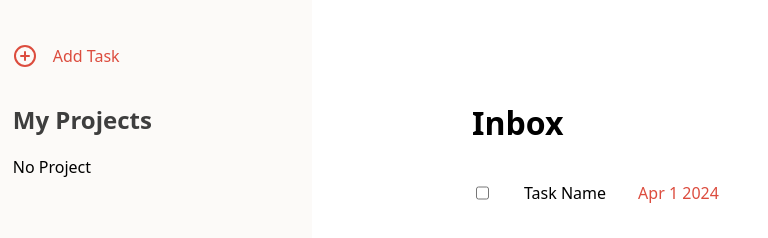
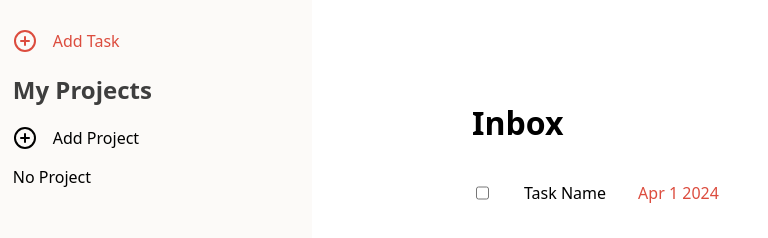
Before and after one commit to sandfortw/odin-todo-list, a website built with webpack: page src/index.html in a window 1280 px wide. Shown: the whole page, without its empty margins (0-768 px from the left). Built offline with nearby package versions, Linux system fonts and the light colour scheme.

Commit message:
Create add-project button in nav

```diff
--- a/src/createAddProjectButton.js
+++ /dev/null
@@ -1,10 +0,0 @@
-
-function createAddTaskButton(){
-  let p = document.querySelector('#add-task-container')
-  let span = document.createElement('p')
-  span.textContent = 'Add Task'
-  p.appendChild(span)
-  return p
-}
-
-export default createAddTaskButton()
--- a/src/index.html
+++ b/src/index.html
@@ -11,9 +11,14 @@
     <div id="add-task-button">
       <p id="add-task-container">
         <svg xmlns="http://www.w3.org/2000/svg" width="24" height="24" viewBox="0 0 24 24" fill="none" stroke="currentColor" stroke-width="2" stroke-linecap="round" stroke-linejoin="round" class="feather feather-plus-circle"><circle cx="12" cy="12" r="10"></circle><line x1="12" y1="8" x2="12" y2="16"></line><line x1="8" y1="12" x2="16" y2="12"></line></svg>
+        <span>Add Task</span>
       </p>
     </div>
     <h2>My Projects</h2>
+    <p id="add-project-container">
+      <svg xmlns="http://www.w3.org/2000/svg" width="24" height="24" viewBox="0 0 24 24" fill="none" stroke="currentColor" stroke-width="2" stroke-linecap="round" stroke-linejoin="round" class="feather feather-plus-circle"><circle cx="12" cy="12" r="10"></circle><line x1="12" y1="8" x2="12" y2="16"></line><line x1="8" y1="12" x2="16" y2="12"></line></svg>
+      <span>Add Project</span>
+    </p>
     <div id="nav-projects-list">
       <div class="project-symbol"></div>
       <div class="nav-project-name">No Project</div>
--- a/src/index.js
+++ b/src/index.js
@@ -1,9 +1,7 @@
 import './style.css';
-import addTaskButton from './createAddProjectButton.js'
 
 
 let addTaskContainer = document.querySelector('#add-task-button')
-addTaskContainer.appendChild(addTaskButton)
 
 const dialogBox = document.querySelector('#add-task-dialog-box')
 const dialogCloseButton = document.querySelector('#dialog-close')
--- a/src/style.css
+++ b/src/style.css
@@ -34,12 +34,12 @@ nav h2 {
   transition: background-color .2s;
 }
 
-.nav-project-name:hover, #add-task-button:hover{
+.nav-project-name:hover, #add-task-button:hover, #add-project-container:hover{
   background-color: rgb(242, 242, 242);
   border-radius: 4px;
 }
 
-#add-task-button > p {
+#add-task-button > p, #add-project-container {
   display: flex;
   align-items: center;
   gap: 1rem;
```
